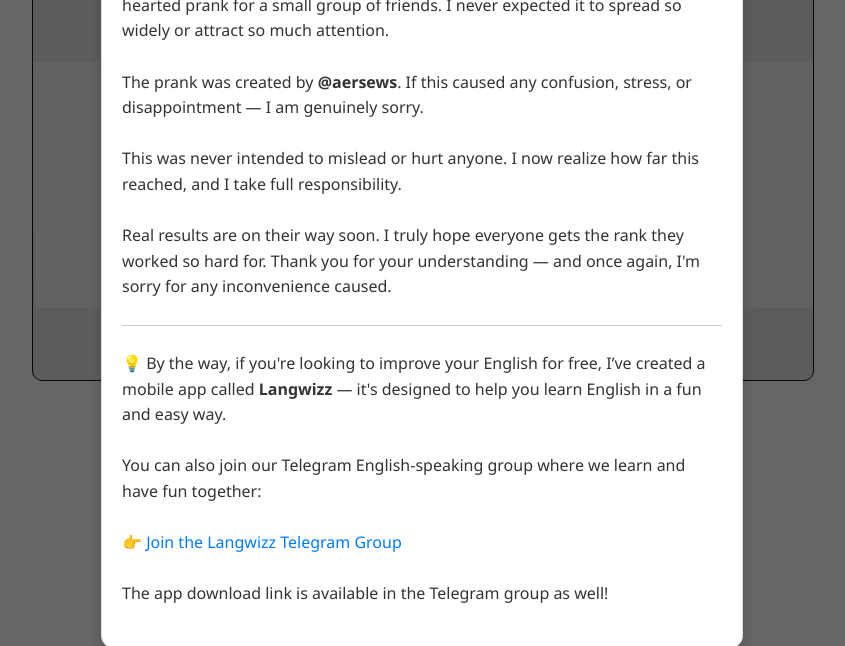
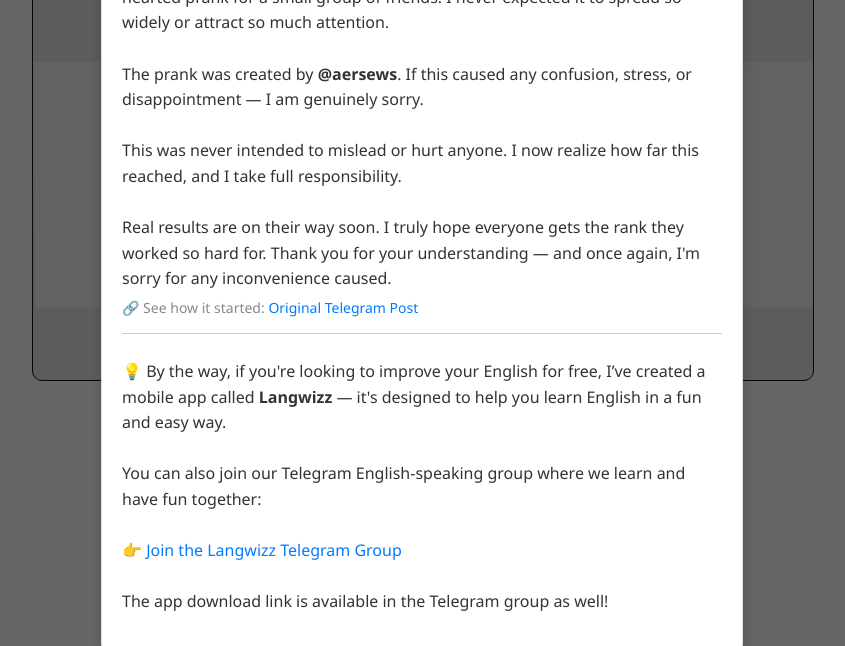
Before and after one commit to aersews/bcece-le-rank-prank, a plain HTML site: page BCECELE2025/BCECELE_RANK.html in a window 1280 px wide. Shown: the part 154-800 px from the top of the page, without its empty margins (218-1063 px from the left). Drawn offline with Linux system fonts and the light colour scheme.

Commit message:
added how it started

```diff
--- a/BCECELE2025/BCECELE_RANK.html
+++ b/BCECELE2025/BCECELE_RANK.html
@@ -437,6 +437,11 @@
 				you for your understanding — and once again, I'm sorry for any inconvenience caused.
 			</p>
 
+			<p style="font-size: 14px; color: #888; margin: 10px 0;">
+				🔗 See how it started: <a href="https://t.me/bcece_le_quiz_King/45163" target="_blank"
+					style="color: #007bff; text-decoration: none;">Original Telegram Post</a>
+			</p>
+
 			<hr style="margin: 25px 0; border: none; border-top: 1px solid #ccc;">
 
 			<p style="font-size: 16px; line-height: 1.6; margin: 15px 0;">
@@ -449,6 +454,7 @@
 			</p>
 		</div>
 	</div>
+
 
 	<!-- JavaScript -->
 	<script>
```
Also changed, not shown: index.html (+6 -1 lines).
